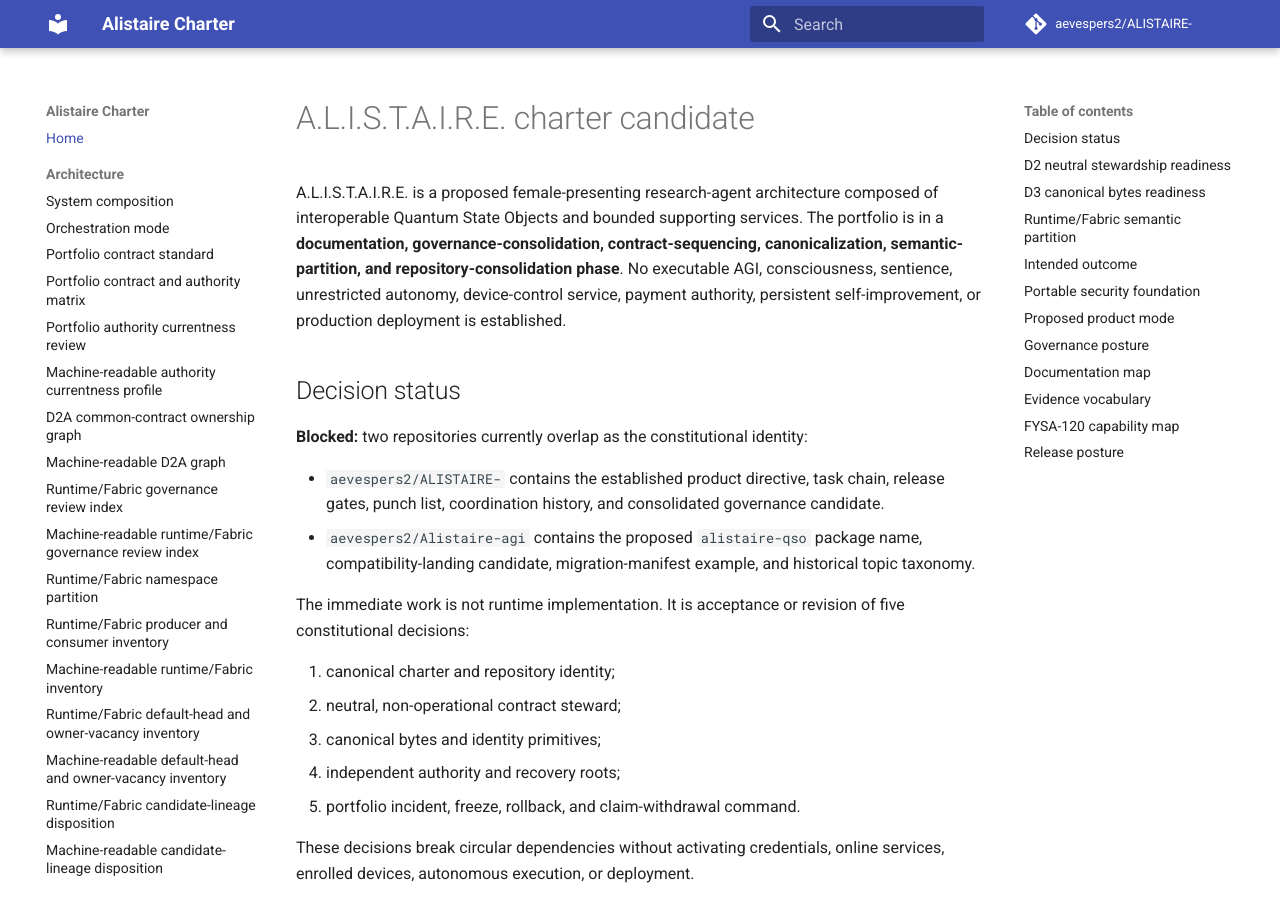
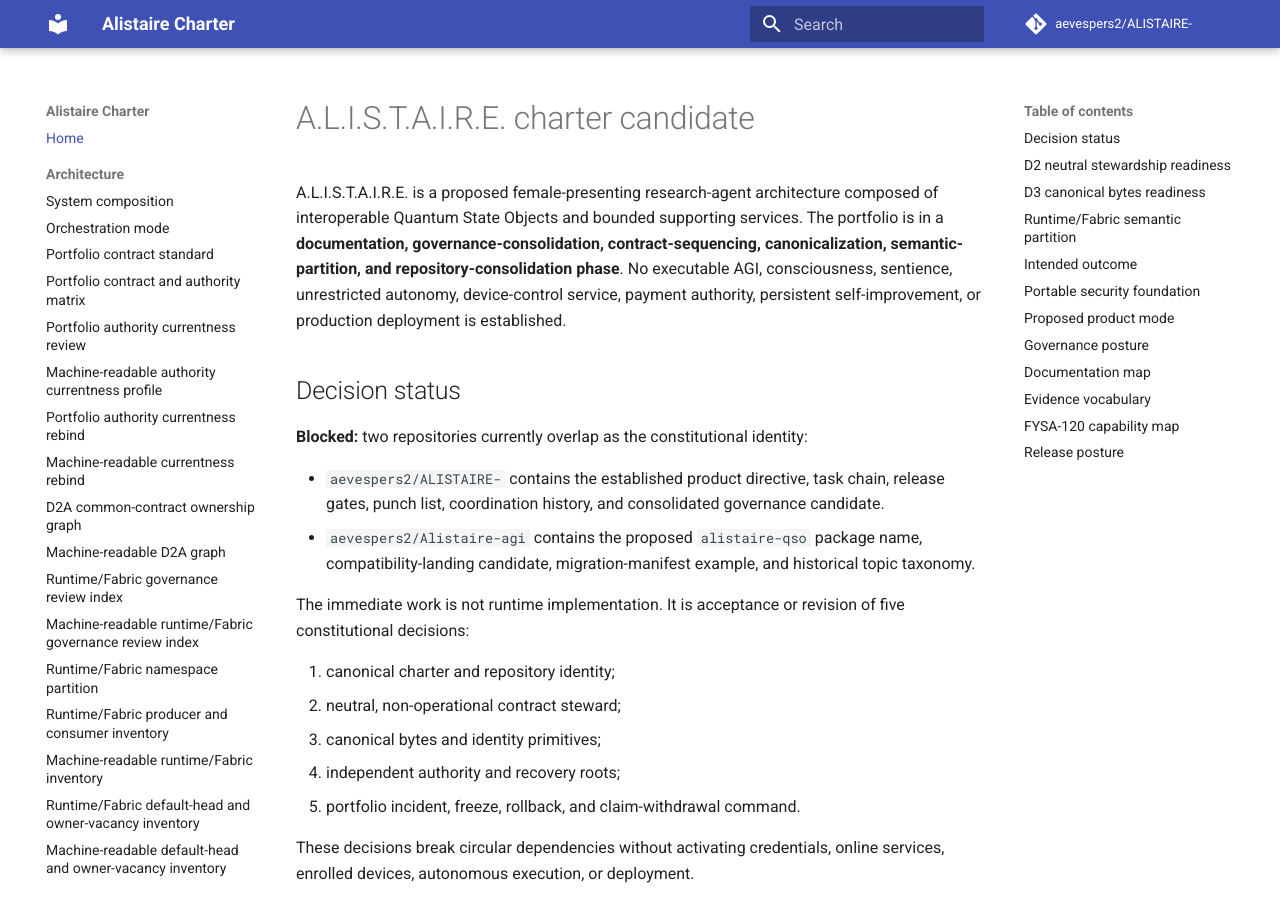
Before and after one commit to aevespers2/ALISTAIRE-, an MkDocs documentation site: the page built from docs/index.md, in a window 1280 px wide and 900 px high. Built offline with MkDocs 1.6.1 and Material for MkDocs 9.7.7, drawn with Linux system fonts in a browser that asks for light colours; comment, search, counter and statistics services are not loaded.

Commit message:
docs: add currentness rebind to Pages navigation

```diff
--- a/mkdocs.yml
+++ b/mkdocs.yml
@@ -6,6 +6,7 @@ edit_uri: edit/main/docs/
 strict: true
 extra:
   portfolio_authority_currentness_status: PORTFOLIO_AUTHORITY_CURRENTNESS_RECONCILED_CONFLICTS_DISSENT_AND_VACANCIES_RECORDED_BINDINGS_UNACCEPTED
+  portfolio_authority_currentness_rebind_status: PORTFOLIO_CURRENTNESS_REBIND_COMPLETED_STALE_TUPLES_PRESERVED_BINDINGS_UNACCEPTED
   runtime_fabric_governance_review_status: REVIEW_INDEX_COMPLETE_BINDINGS_UNACCEPTED
   runtime_fabric_partition_status: BLOCKED_ROLE_COLLISION
   runtime_fabric_inventory_status: OBSERVED_CANDIDATE_INVENTORY_RECORDED_BLOCKED_UNACCEPTED_BINDINGS
@@ -28,6 +29,8 @@ nav:
       - Portfolio contract and authority matrix: portfolio-contract-authority-matrix.md
       - Portfolio authority currentness review: portfolio-authority-currentness-review.md
       - Machine-readable authority currentness profile: portfolio-authority-currentness-v1.json
+      - Portfolio authority currentness rebind: portfolio-authority-currentness-rebind.md
+      - Machine-readable currentness rebind: portfolio-authority-currentness-rebind-v1.json
       - D2A common-contract ownership graph: d2a-common-contract-ownership-graph.md
       - Machine-readable D2A graph: d2a-common-contract-ownership-graph-v1.json
       - Runtime/Fabric governance review index: runtime-fabric-governance-review-index.md
```
